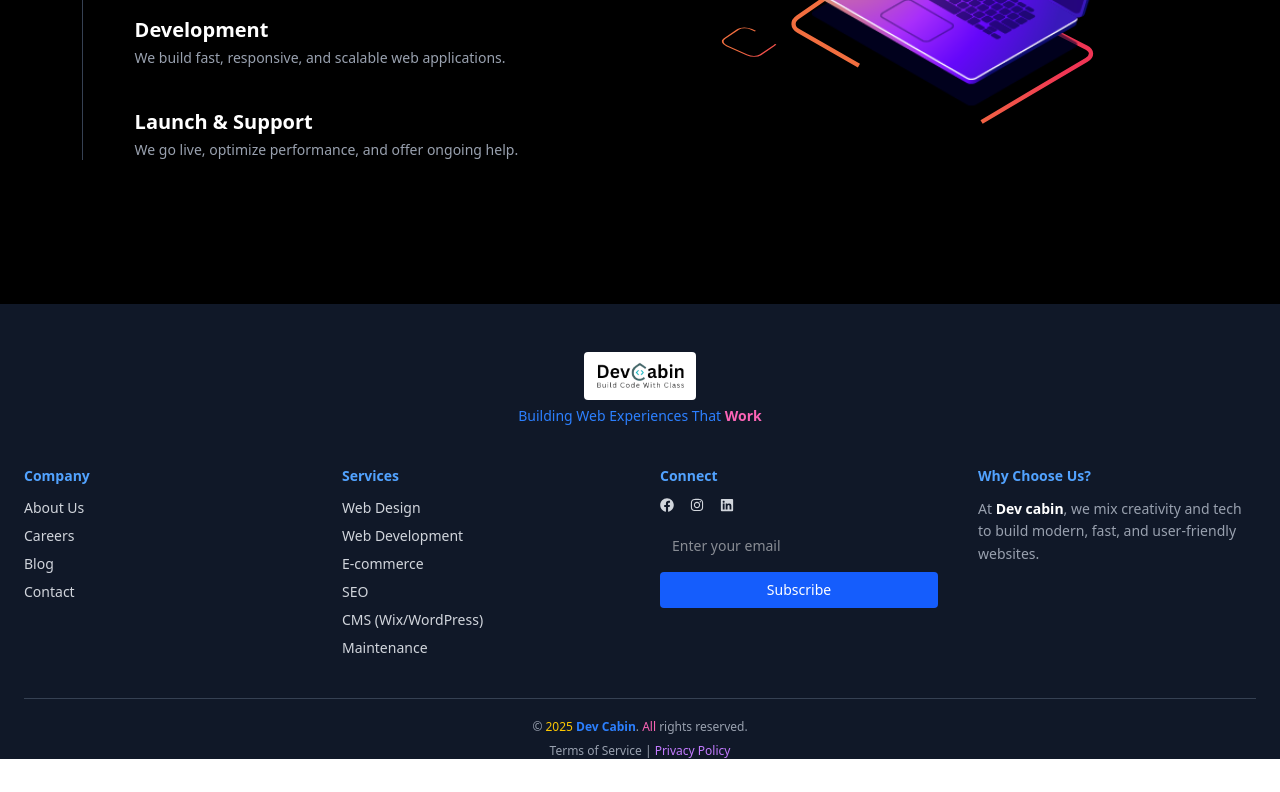
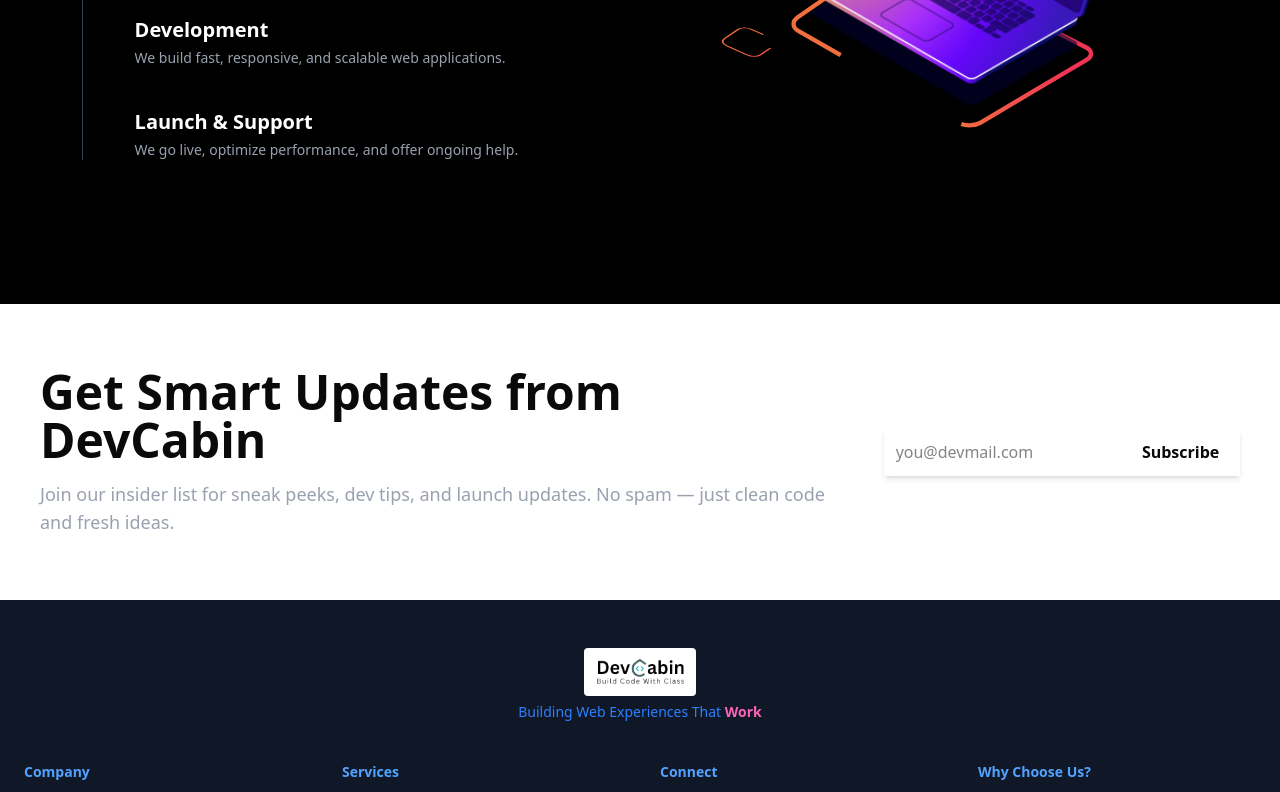
Before and after one commit to Asadulla56/-devcabin-website, a Next.js app: page / in a window 1280 px wide. Shown: the part 1850-2642 px from the top of the page. Before the commit the page ends 2609 px from the top, so only its background shows below. Built offline with nearby package versions, Linux system fonts and the light colour scheme.

Commit message:
call to action section implement

```diff
--- /dev/null
+++ b/src/Component/CalltoAction.jsx
@@ -0,0 +1,37 @@
+import React from 'react';
+
+const CalltoAction = () => {
+    return (
+        <div>
+            <section className="py-6 dark:bg-black dark:text-white">
+  <div className="container mx-auto flex flex-col justify-center p-4 space-y-8 md:p-10 lg:space-y-0 lg:space-x-12 lg:justify-between lg:flex-row">
+    <div className="flex flex-col space-y-4 text-center lg:text-left">
+      <h1 className="text-5xl font-bold leading-none">Get Smart Updates from DevCabin</h1>
+      <p className="text-lg text-gray-400">
+        Join our insider list for sneak peeks, dev tips, and launch updates. No spam — just clean code and fresh ideas.
+      </p>
+    </div>
+    <div className="flex flex-row items-center self-center justify-center flex-shrink-0 shadow-md lg:justify-end">
+      <div className="flex flex-row">
+        <input
+          type="text"
+          placeholder="you@devmail.com"
+          className="w-3/5 p-3 rounded-l-lg sm:w-2/3 dark:bg-gray-900 dark:text-white"
+        />
+        <button
+          type="button"
+          className="w-2/5 p-3 font-semibold rounded-r-lg sm:w-1/3 dark:bg-indigo-600 dark:text-white hover:bg-indigo-500 transition"
+        >
+          Subscribe
+        </button>
+      </div>
+    </div>
+  </div>
+</section>
+
+
+        </div>
+    );
+};
+
+export default CalltoAction;
--- a/src/app/page.js
+++ b/src/app/page.js
@@ -4,6 +4,7 @@ import Hero from "@/Component/Hero";
 import WhyDevCabin from "@/Component/WhyDevCabin";
 import WhatWeOffer from "@/Component/WhatWeOffer";
 import OurProcess from "@/Component/OurProcess";
+import CalltoAction from "@/Component/CalltoAction";
 export default function Home() {
   return (
     <>
@@ -12,6 +13,7 @@ export default function Home() {
       <WhyDevCabin />
       <WhatWeOffer />
       <OurProcess />
+      <CalltoAction/>
     </>
   );
 }
```
